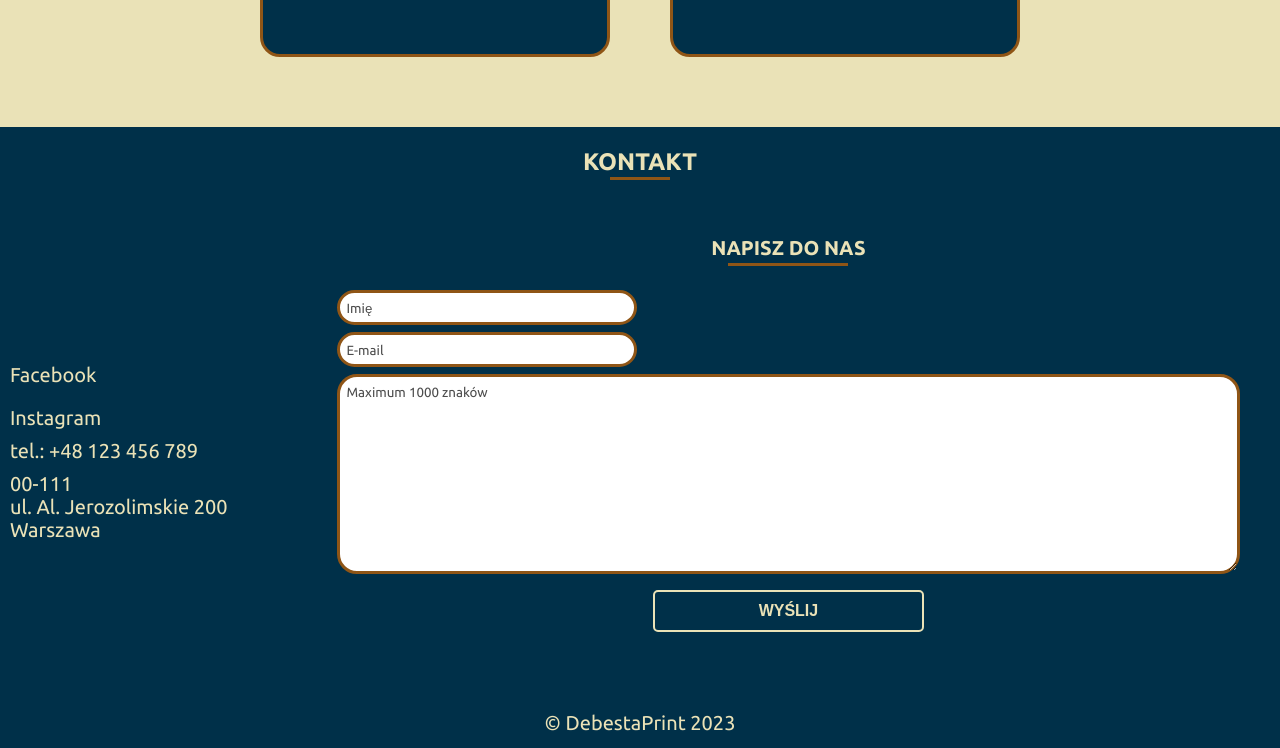
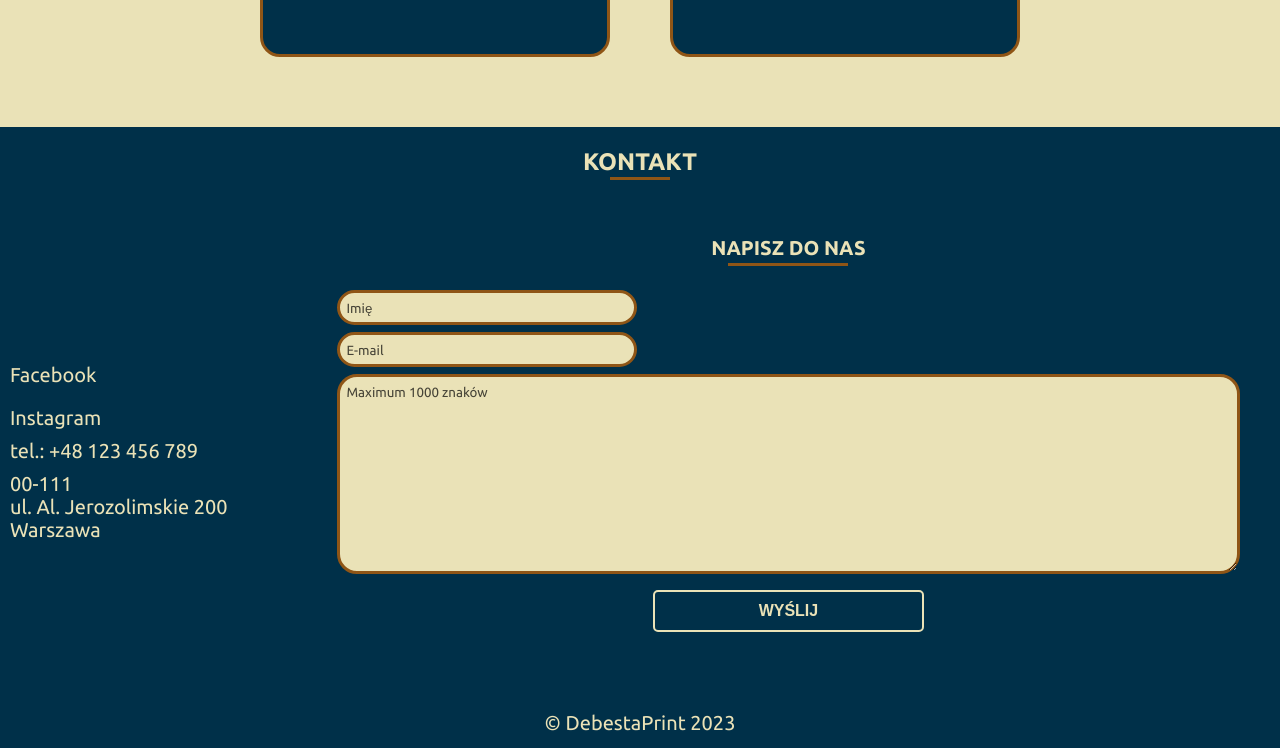
Before and after one commit to Debesta/DebestaPrint, a plain HTML site: page index.html in a window 1280 px wide. Shown: the part 2803-3551 px from the top of the page. Drawn offline with Linux system fonts and the light colour scheme; files whose address does not match are found by name.

Commit message:
changed background in textarea and input and changed code in link for logo of site

```diff
--- a/index.html
+++ b/index.html
@@ -7,7 +7,7 @@
     <meta name="viewport" content="width=device-width, initial-scale=1.0">
     <meta name="description" content="Author: Sebastian Rolla, making 3D projects and selling 3D printing services">
     <title>DebestaPrint</title>
-    <link rel="icon" href="./img/LOGO.webp" type="image/webp">
+    <link rel="icon" href="./img/LOGO.webp" type="icon/webp">
     <link rel="stylesheet" href="./css/style.css">
 </head>
 
--- a/sass/style.scss
+++ b/sass/style.scss
@@ -606,6 +606,7 @@ main {
 					font-family: 'Ubuntu', sans-serif;
 					border: 3px solid $main-color;
 					border-radius: 20px;
+					background-color: $bg-color;
 				}
 				textarea {
 					max-width: 100%;
@@ -614,6 +615,7 @@ main {
 					font-family: 'Ubuntu', sans-serif;
 					border: 3px solid $main-color;
 					border-radius: 20px;
+					background-color: $bg-color;
 					resize: vertical;
 				}
 
```
Also changed, not shown: css/style.css, 1 other file.
